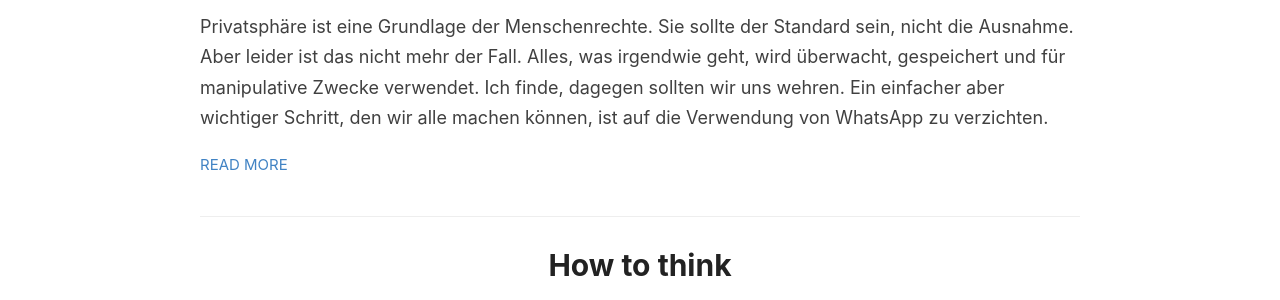
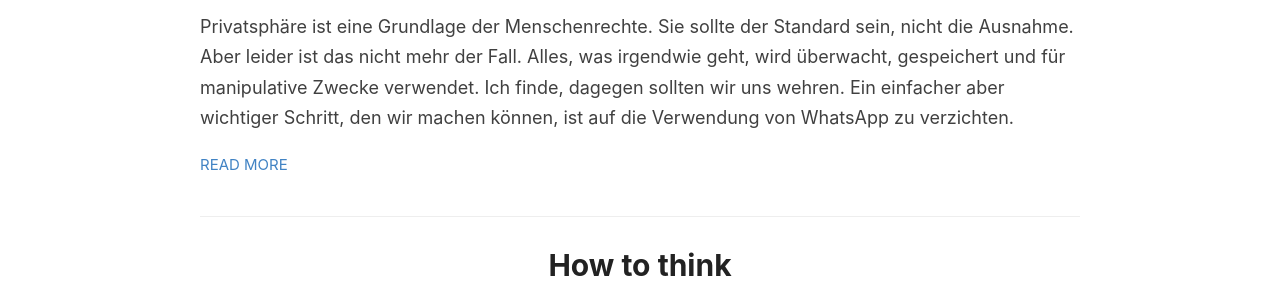
Before and after one commit to patricsteiner/patricsteiner.github.io, a Jekyll site: the page built from index.html, in a window 1280 px wide and 900 px high. Shown: the part 226-526 px from the top of the window. Built offline with Jekyll 4.4.1, drawn with Linux system fonts in a browser that asks for light colours; the list of posts is cut into pages by our own code.

Commit message:
update stuff

```diff
--- a/_posts/2021-01-31-argumente-gegen-whatsapp.md
+++ b/_posts/2021-01-31-argumente-gegen-whatsapp.md
@@ -6,7 +6,7 @@
 ---
 
 Privatsphäre ist eine Grundlage der Menschenrechte. Sie sollte der Standard sein, nicht die Ausnahme. Aber leider ist das nicht mehr der Fall. Alles, was irgendwie geht, wird überwacht, gespeichert und für manipulative Zwecke verwendet.
-Ich finde, dagegen sollten wir uns wehren. Ein einfacher aber wichtiger Schritt, den wir alle machen können, ist auf die Verwendung von WhatsApp zu verzichten.
+Ich finde, dagegen sollten wir uns wehren. Ein einfacher aber wichtiger Schritt, den wir machen können, ist auf die Verwendung von WhatsApp zu verzichten.
 
 ## "Mir doch egal, was die mit meinen Daten machen"
 Das ist leider die Meinung vieler Leute. Ed Snowden erwidert sie folgendermassen:
@@ -22,7 +22,7 @@
 ## Argumente gegen WhatsApp
 - WhatsApp ist für Nutzer gratis und zeigt auch keine Werbung, aber dennoch hat Facebook 19 Milliarden USD dafür bezahlt. Da geht irgendwas nicht auf... (Klar, es gibt noch WhatsApp Business, aber das allein kann ja nicht der Grund sein.)
 - [Gewisse Länder bannen sichere Messenger](https://signal.org/blog/help-iran-reconnect/){:target="_blank"} und lassen nur WhatsApp zu. Warum sollte die Regierung das tun? Auch das ist doch irgendwie besorgniserregend...
-- WhatsApp hat in vielen Ländern das Messenger Monopol und damit sehr viel Macht (siehe z.B. [diese Nutzungsstatistiken](https://www.businessofapps.com/data/whatsapp-statistics/){:target="_blank"})). [Monokulturen sind selten eine gute Idee](https://hbr.org/2018/03/here-are-all-the-reasons-its-a-bad-idea-to-let-a-few-tech-companies-monopolize-our-data){:target="_blank"}. Hilf mit, dies zumindest in der Schweiz zu ändern! Wäre schön, wenn wir das hinkriegen.
+- WhatsApp hat in vielen Ländern das Messenger Monopol und damit sehr viel Macht (siehe z.B. [diese Nutzungsstatistiken](https://www.businessofapps.com/data/whatsapp-statistics/){:target="_blank"}). [Monokulturen sind selten eine gute Idee](https://hbr.org/2018/03/here-are-all-the-reasons-its-a-bad-idea-to-let-a-few-tech-companies-monopolize-our-data){:target="_blank"}. Hilf mit, dies zumindest in der Schweiz zu ändern! Wäre schön, wenn wir das hinkriegen.
 - Facebook sammelt deine Daten und verwendet sie zu unmoralischen Zwecken (z.B. Beeinflussung Kaufverhalten, politische Einstellung, Weltansicht, zukünftige Arbeitsstellen bzw. Verweigerung deren, ...). Bekanntestes Beispiel: [Cambridge Analytica Skandal](https://en.wikipedia.org/wiki/Facebook%E2%80%93Cambridge_Analytica_data_scandal){:target="_blank"}.
 - Nein, es ist nicht relevant, ob du einen Facebook Account hast oder nicht. Von dir wird so oder so ein Profil im Hintergrund erstellt (ein [digitaler Fingerabdruck](https://ssd.eff.org/en/module/what-fingerprinting#0){:target="_blank"}, anhand dem du identifiziert und verfolgt wirst).
 - WhatsApp behauptet zwar, dass deine Nachrichten verschlüsselt werden. Wer weiss, ob das stimmt, ist ja nicht verifizierbar, da der Code nicht open source ist. Und sogar wenn: Metadaten werden nicht verschlüsselt! [Und die sind oft wichtiger als die Nachrichten selbst](https://ssd.eff.org/en/module/why-metadata-matters){:target="_blank"}!
```
Also changed, not shown: other parts of _posts/2021-01-31-argumente-gegen-whatsapp.md (+1 -1 lines).
